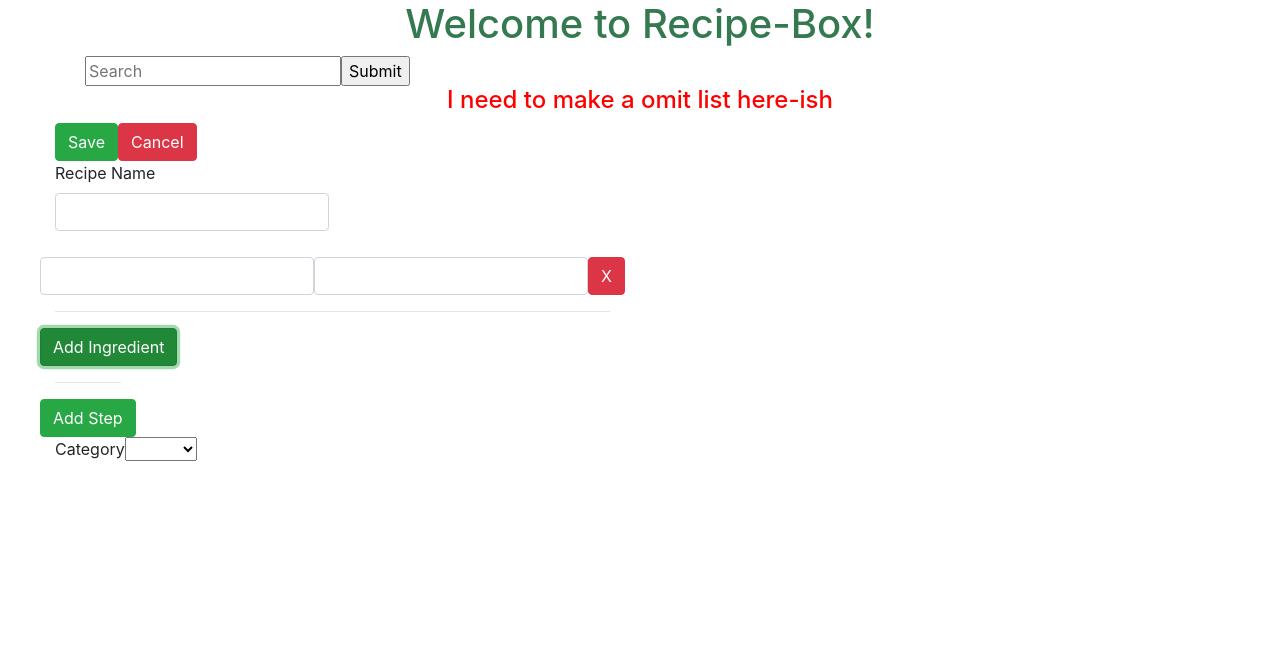
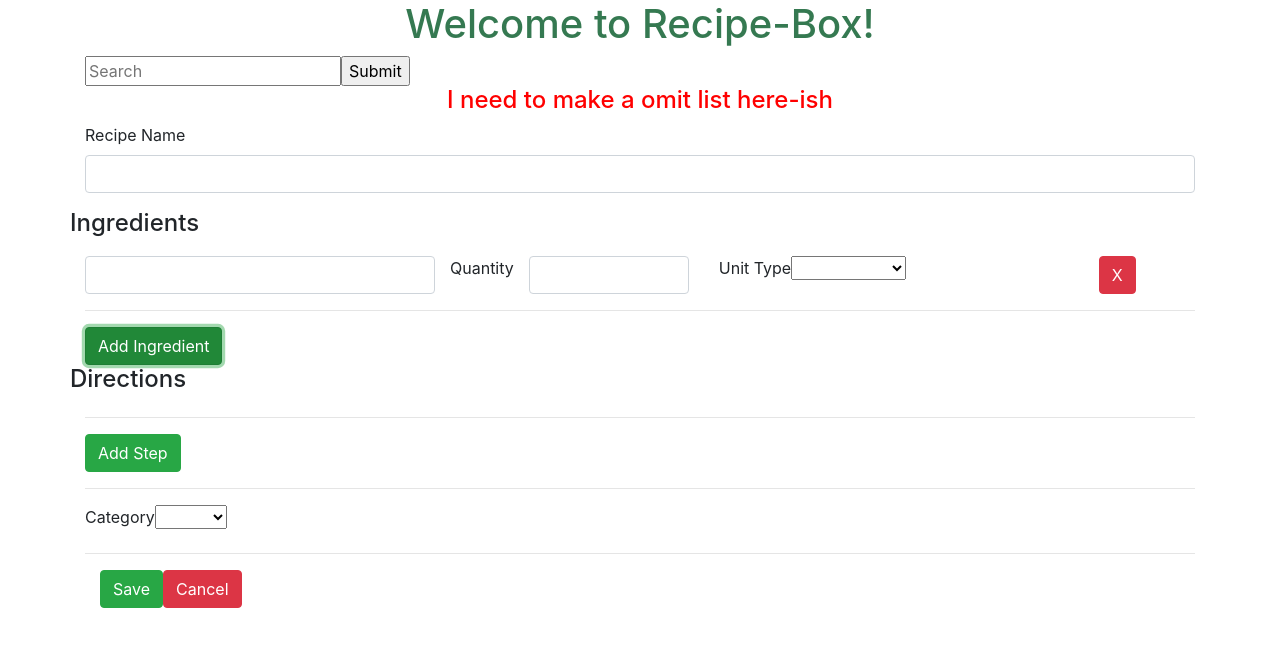
Before and after one commit to jleverich2000/recipeBox, an Angular app: page / in a window 1280 px wide. Both pictures are taken after a click on the button "Add Ingredient". Shown: the top 646 px of the page. Built offline with nearby package versions, Linux system fonts and the light colour scheme.

Commit message:
save recipe form completed

```diff
--- a/src/app/save-recipe/save-recipe.component.html
+++ b/src/app/save-recipe/save-recipe.component.html
@@ -1,33 +1,11 @@
-<!-- <form [formGroup]="saveRecipeForm" (ngSubmit)="onSubmit(saveRecipeForm.value)">
-  <input type="text" id="Name" formControlName="Name" placeholder="Name" aria-label="Name" ngModel><br/>
-  <div>
-    <h4>Ingredients</h4>
-    <button class="btn btn-default" type="button" (click)="onIngredient()">Add Ingredient</button>
-  </div>
-
-
-
-  <input type="text" id="Ingredients" formControlName="Ingredients" placeholder="Ingredients" aria-label="Ingredients" ngModel><br/>
-  <input type="text" id="Directions" formControlName="Directions" placeholder="Directions" aria-label="Directions" ngModel><br/>
-  <select ngModel name="selectedName">
-  <option value="dinner">Dinner</option>
-  <option value="drink">Drinks</option>
-
-  </select><br/>
-  <input type = "submit">
-</form> -->
-
  <div class="row">
-    <div class="col-xs-12">
+    <div class="col-lg-12">
       <form [formGroup]="saveRecipeForm" (ngSubmit)="onSubmit(saveRecipeForm)">
         <div class="row">
-          <div class="col-xs-12">
-            <button type="submit" class="btn btn-success">Save</button>
-            <button type="button" class="btn btn-danger">Cancel</button>
-          </div>
+
         </div>
         <div class="row">
-          <div class="col-xs-12">
+          <div class="col-lg-12">
             <div class="form-group">
               <label for="recipeName">Recipe Name</label>
               <input
@@ -40,38 +18,62 @@
         </div>
 
         <div class="row">
+          <h4>Ingredients</h4>
 
-          <div class="col-xs-12" formArrayName="ingredients">
+          <div class="col-lg-12" formArrayName="ingredients">
 
               <div class="row"
-              *ngFor="let ingredientCtrl of controls; let i = index"
-              [formGroupName]="i"
+              *ngFor="let ingredientCtrl of controls; let indexofIngredient = index"
+              [formGroupName]="indexofIngredient"
               style="margin-top: 10px;">
 
-                <div class="col-xs-8">
+                <div class="col-sm-4">
                   <input
                     type="text"
                     class="form-control"
                     formControlName="name">
                 </div>
 
-                <div class="col-xs-2">
+
+                 <label for="quantity">Quantity</label>
+
+                 <div class="col-sm-2">
                   <input
-                    type="number"
+                  name="quantity"
+                    type="text"
                     class="form-control"
-                    formControlName="amount">
+                    formControlName="quantity">
                 </div>
-
-                <div class="col-xs-2">
+                <div class="col-sm-4">
+                  <label for="selectedUnitType">Unit Type</label>
+                  <select
+                    name="selectedUnitType"
+                    formControlName="unitType">
+                      <option value="cups">cups</option>
+                      <option value="teaspoons">teaspoons</option>
+                      <option value="tablespoons">tablespoons</option>
+                      <option value="pounds">pounds</option>
+                      <option value="ounces">ounces</option>
+                      <option value="count">count</option>
+                  </select>
+                 </div>
+                 <div>
+                  <input
+                    type="hidden"
+                    class="form-control"
+                    formControlName="orderOf"
+                  >
+                </div>
+                <div class="col-sm-1">
                   <button class="btn btn-danger">X</button>
                 </div>
             </div>
             <hr>
             <div class="row">
-              <div class="col-xs-12">
+              <div class="col-lg-12">
                 <button type="button"
                 class="btn btn-success"
-                (click)="onAddIngredient()">Add Ingredient</button>
+                (click)="onAddIngredient(controls.length)">Add Ingredient</button>
               </div>
             </div>
           </div>
@@ -81,49 +83,51 @@
 
 
           <div class="row">
+            <h4>Directions</h4>
 
-          <div class="col-xs-12" formArrayName="directions">
+            <div class="col-lg-12" formArrayName="directions">
 
                 <div class="row"
-              *ngFor="let directionCtrl of stepControls; let n = index"
-              [formGroupName]="n"
+
+
+                *ngFor="let directionCtrl of stepControls; let indexofelement = index "
+                  [formGroupName]="indexofelement"
                 style="margin-top: 10px;">
 
-                <div class="col-xs-8">
-                  <input
+                  <div class="col-lg-10">
+                    <textarea
                       type="text"
+                      rows="6"
                       class="form-control"
-                    formControlName="step">
+                      formControlName="Instruction"></textarea>
                   </div>
 
-                <div class="col-xs-2">
+                  <div>
                     <input
-                    type="number"
+                      type="hidden"
                       class="form-control"
-                    formControlName="order">
+                      formControlName="StepNumber"
+                    >
                   </div>
 
-                <div class="col-xs-2">
+                  <div class="col-lg-2">
                     <button class="btn btn-danger">X</button>
                   </div>
               </div>
               <hr>
               <div class="row">
-              <div class="col-xs-12">
+                <div class="col-lg-12">
                   <button type="button"
                   class="btn btn-success"
-                (click)="onAddSteps()">Add Step</button>
+                  (click)="onAddSteps(stepControls.length)">Add Step</button>
                 </div>
               </div>
             </div>
-
           </div>
-
-
+          <hr>
 
           <div class="row">
-
-            <div class="col-xs-4">
+            <div class="col-lg-4">
               <label for="selectedCategory">Category</label>
 
               <select
@@ -132,7 +136,14 @@
                   <option value="dinner">Dinner</option>
                   <option value="drink">Drinks</option>
               </select>
+
              </div>
+
+           </div>
+          <hr>
+           <div class="col-lg-12">
+            <button type="submit" class="btn btn-success">Save</button>
+            <button type="button" class="btn btn-danger">Cancel</button>
           </div>
       </form>
 
--- a/src/app/save-recipe/save-recipe.component.ts
+++ b/src/app/save-recipe/save-recipe.component.ts
@@ -8,6 +8,7 @@ import { FormGroup, FormControl, FormArray } from '@angular/forms';
 })
 export class SaveRecipeComponent implements OnInit {
   saveRecipeForm: FormGroup;
+  indexOfElement: number;
   constructor() { }
 
   ngOnInit() {
@@ -18,21 +19,24 @@ export class SaveRecipeComponent implements OnInit {
     console.log(this.saveRecipeForm)
   }
 
-  onAddIngredient() {
+  onAddIngredient( indexofIngredient: number) {
     (<FormArray>this.saveRecipeForm.get('ingredients')).push(
       new FormGroup({
         'name': new FormControl(),
-        'amount': new FormControl()
+        'unitType': new FormControl(),
+        'quantity': new FormControl(),
+        'orderOf': new FormControl((indexofIngredient? indexofIngredient:0))
       })
     );
   }
 
-  onAddSteps() {
+  onAddSteps( indexofelement: number) {
     (<FormArray>this.saveRecipeForm.get('directions')).push(
       new FormGroup({
-        'step': new FormControl(),
-        'order': new FormControl()
+        'Instruction': new FormControl(),
+        'StepNumber': new FormControl((indexofelement? indexofelement:0))
       })
+
     );
 
 }
```
Lines whose indentation alone changed are shown as unchanged.
